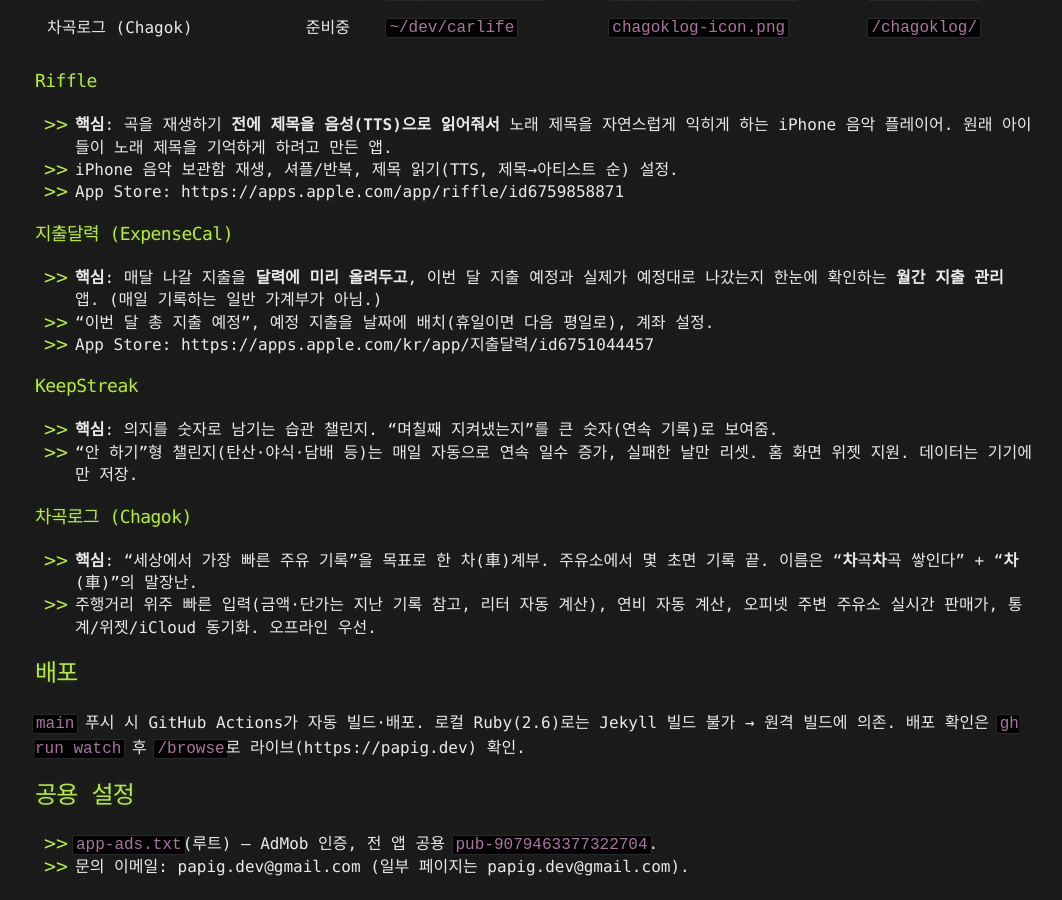
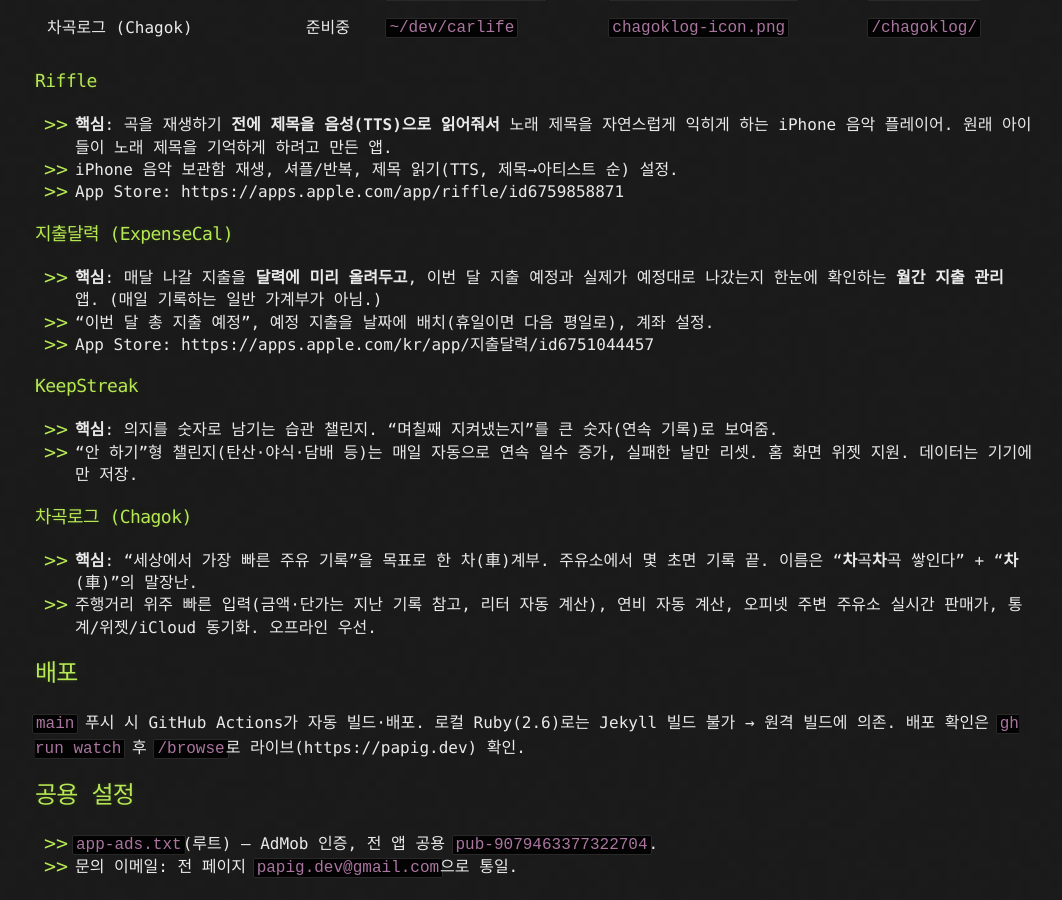
Before and after one commit to papig-dev/papig-dev.github.io, a Jekyll site: the page built from CLAUDE.md, in a window 1280 px wide and 900 px high, scrolled down 858 px. Shown: the whole window, without its empty margins (105-1167 px from the left). Built offline with Jekyll 4.4.1, drawn with Linux system fonts in a browser that asks for light colours; some web fonts are replaced; our own code applies the rules of GitHub Pages for plain Markdown files.

Commit message:
문의 이메일을 papig.dev@gmail.com으로 통일 (KeepStreak 지원·개인정보 페이지)
Co-Authored-By: Claude Opus 4.8 (1M context) <noreply@anthropic.com>

```diff
--- a/CLAUDE.md
+++ b/CLAUDE.md
@@ -46,4 +46,4 @@ papig(개발자 papig-dev)의 앱 지원·마케팅용 GitHub Pages 사이트입
 ## 공용 설정
 
 - `app-ads.txt`(루트) — AdMob 인증, 전 앱 공용 `pub-9079463377322704`.
-- 문의 이메일: papig.dev@gmail.com (일부 페이지는 papig.dev@gmail.com).
+- 문의 이메일: 전 페이지 `papig.dev@gmail.com`으로 통일.
```
